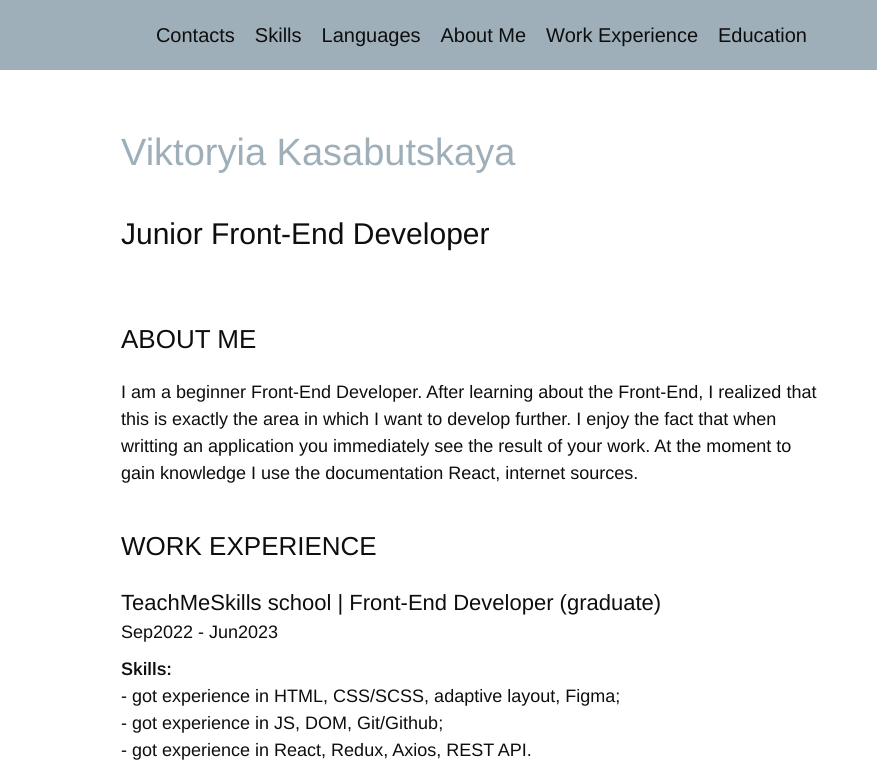
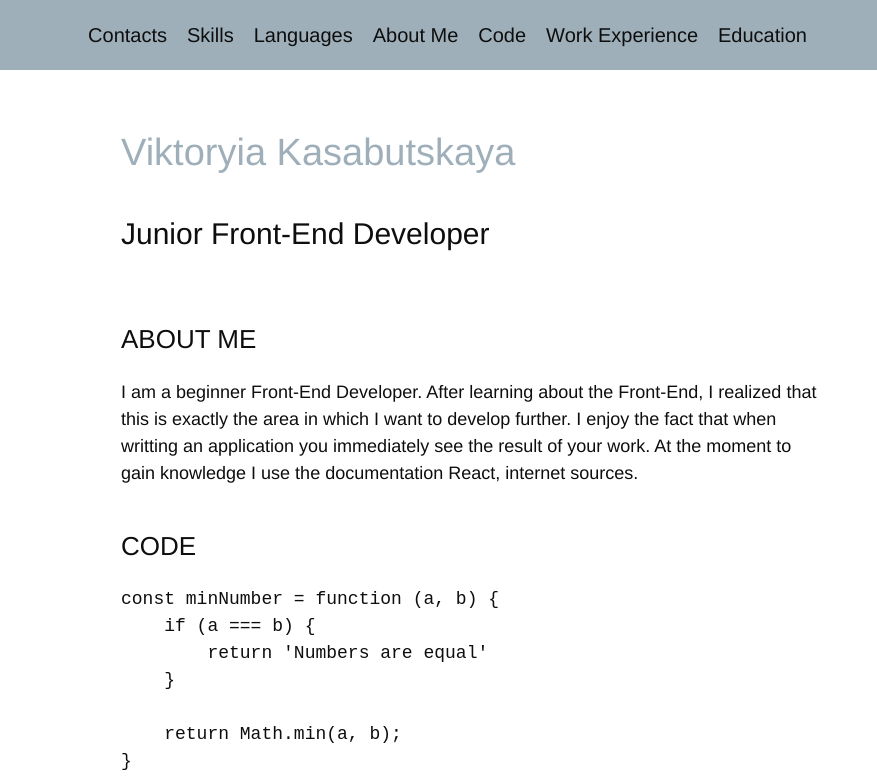
Before and after one commit to Viktoryia-Kasabutskaya/rsschool-cv, a plain HTML site: page index.html in a window 1280 px wide. Shown: the top 778 px of the page, 403-1280 px from the left. Drawn offline with nearby package versions, Linux system fonts and the light colour scheme.

Commit message:
feat: add code example

```diff
--- a/index.html
+++ b/index.html
@@ -5,7 +5,7 @@
     <meta charset="UTF-8">
     <meta name="viewport" content="width=device-width, initial-scale=1.0">
     <title>CV VIKTORIYA KASABUTSKAYA</title>
-    <link rel="icon" href="./assets/favicon.ico" />
+    <link rel="icon" href="assets/favicon.ico" />
     <link href="https://fonts.googleapis.com/css2?family=Arimo:wght@400;600;700&display=swap" rel="stylesheet">
     <link rel="stylesheet" href="style.css">
 </head>
@@ -26,6 +26,9 @@
                     </li>
                     <li class="nav-item">
                         <a href="#about" class="nav-link">About Me</a>
+                    </li>
+                    <li class="nav-item">
+                        <a href="#code" class="nav-link">Code</a>
                     </li>
                     <li class="nav-item">
                         <a href="#work" class="nav-link">Work Experience</a>
@@ -113,6 +116,19 @@
                             an application you immediately see the result of your work. At the moment to gain knowledge
                             I use the documentation React, internet sources.</p>
                     </section>
+                    <section class="code" id="code">
+                        <h3 class="title">Code</h3>
+                        <pre>
+<code>const minNumber = function (a, b) {
+    if (a === b) {
+        return 'Numbers are equal'
+    }
+
+    return Math.min(a, b);
+}
+</code>
+</pre>
+                    </section>
                     <section class="work" id="work">
                         <h3 class="title">WORK EXPERIENCE</h3>
                         <h4 class="work-title">TeachMeSkills school | Front-End Developer (graduate)</h4>
```
